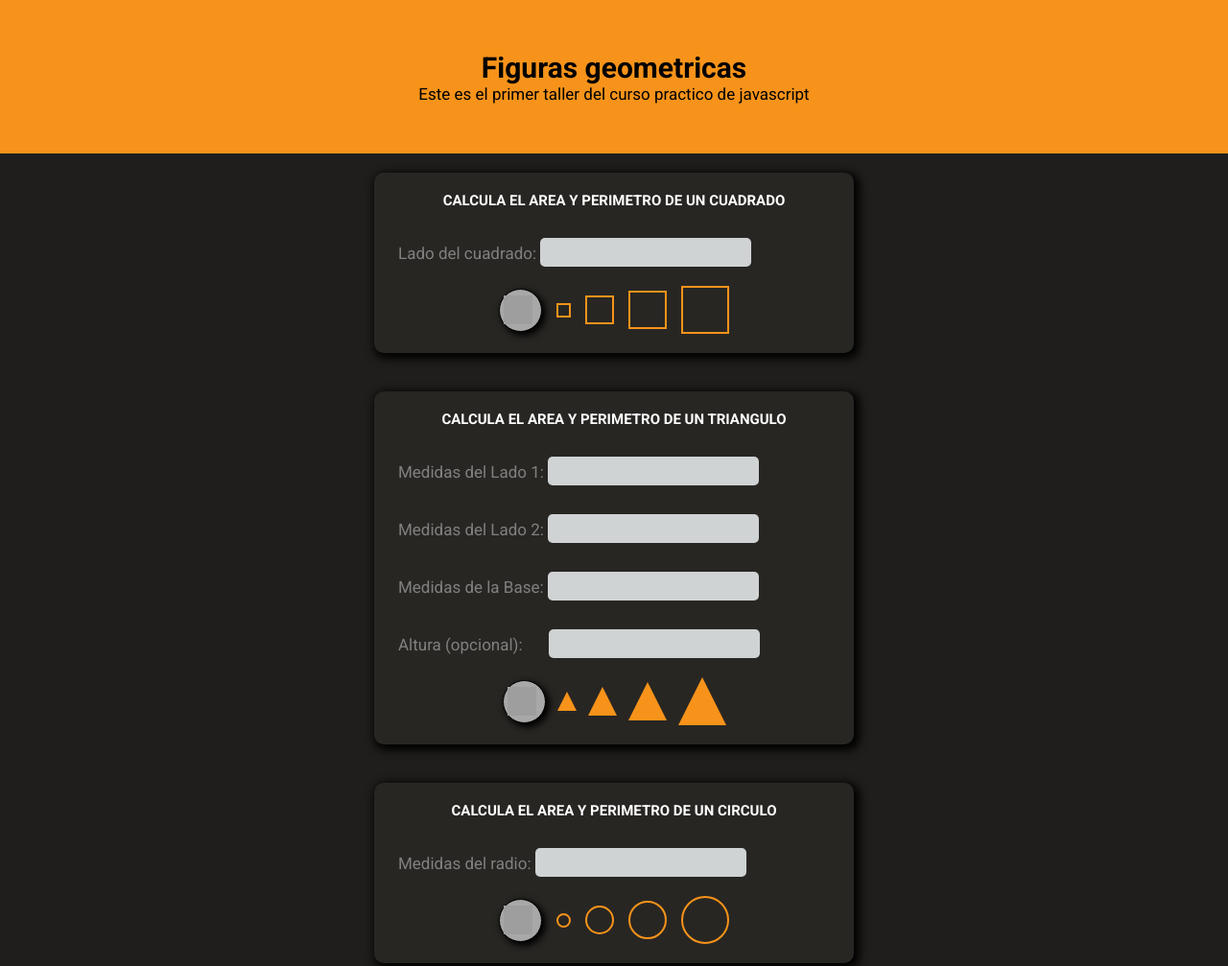
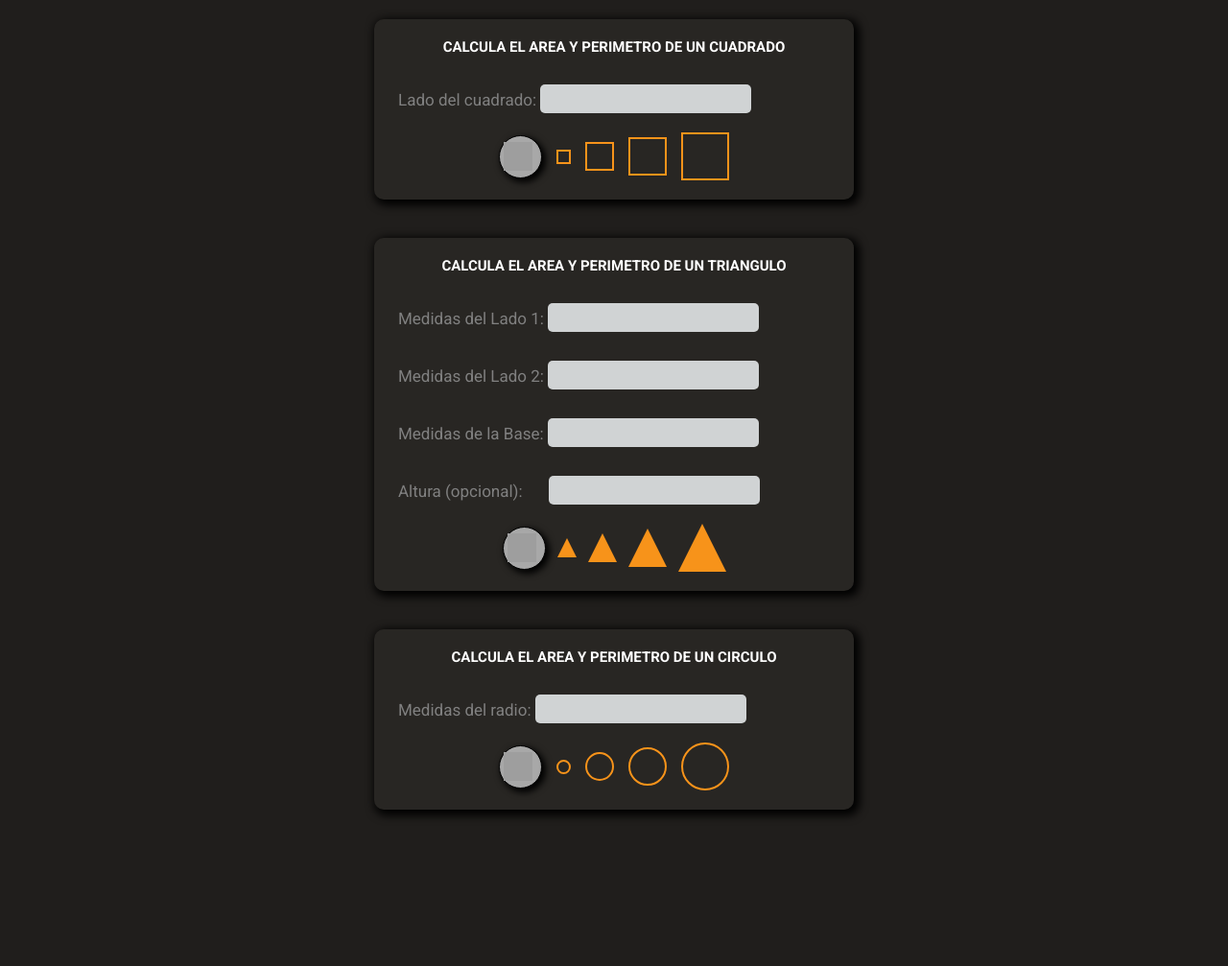
Before and after one commit to CIOG2/CursoPracticoJavascript, a plain HTML site: page figuras.html in a window 1280 px wide. Shown: the top 1007 px of the page at 96% size. After the commit the page ends 864 px from the top, so only its background shows below. Drawn offline with nearby package versions, Linux system fonts and the light colour scheme; grey boxes are pictures that could not be loaded.

Commit message:
Le quite el footer y el header para poder rediseñarlos

```diff
--- a/CSS/figuras.css
+++ b/CSS/figuras.css
@@ -23,15 +23,7 @@ p{
     text-align: center;
 }
 
-header{
-    display: flex;
-    justify-content: center;
-    align-items: center;
-    flex-direction: column;
-    width: 100%;
-    height: 20vh;
-    background-color: #F7931A;
-}
+
 
 main{
     width: 100%;
@@ -215,14 +207,6 @@ section form .container .threet:hover{
 
 
 
-footer{
-    width: 100%;
-    height: 10vh;
-    background-color: #F7931A;
-    margin-top: 20px;
-}
-
-
 @media(min-width: 521px){
     #CALCULAR-ALTURA{
         margin-left: 23px;
--- a/figuras.html
+++ b/figuras.html
@@ -12,8 +12,7 @@
 </head>
 <body>
     <header>
-        <h1>Figuras geometricas</h1>
-        <p>Este es el primer taller del curso practico de javascript</p>
+
     </header>
     <main>
         <section>
```
